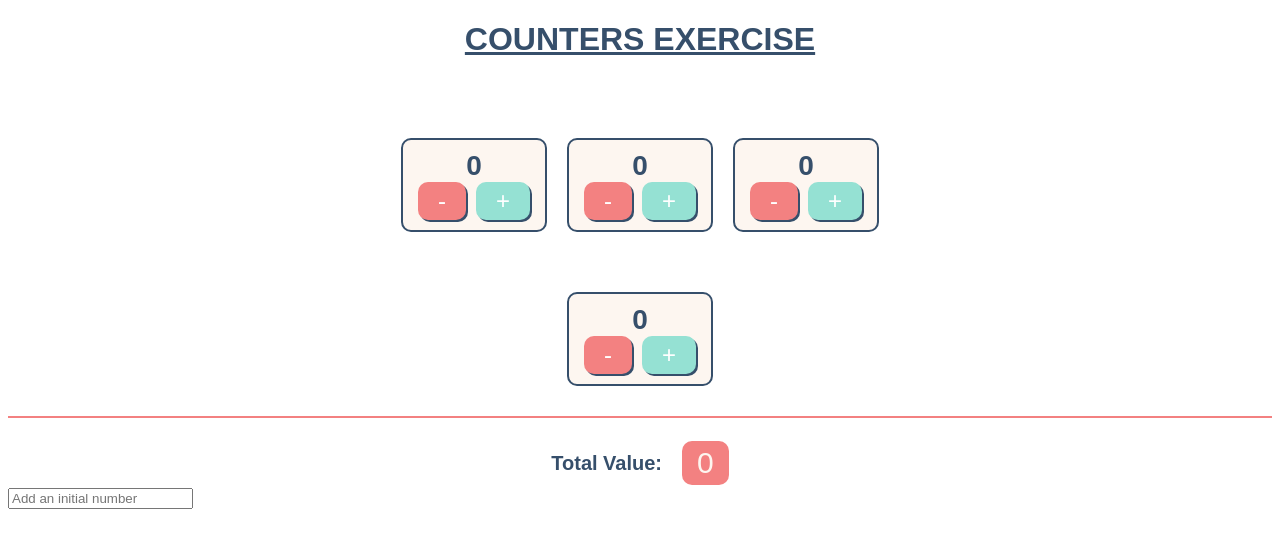
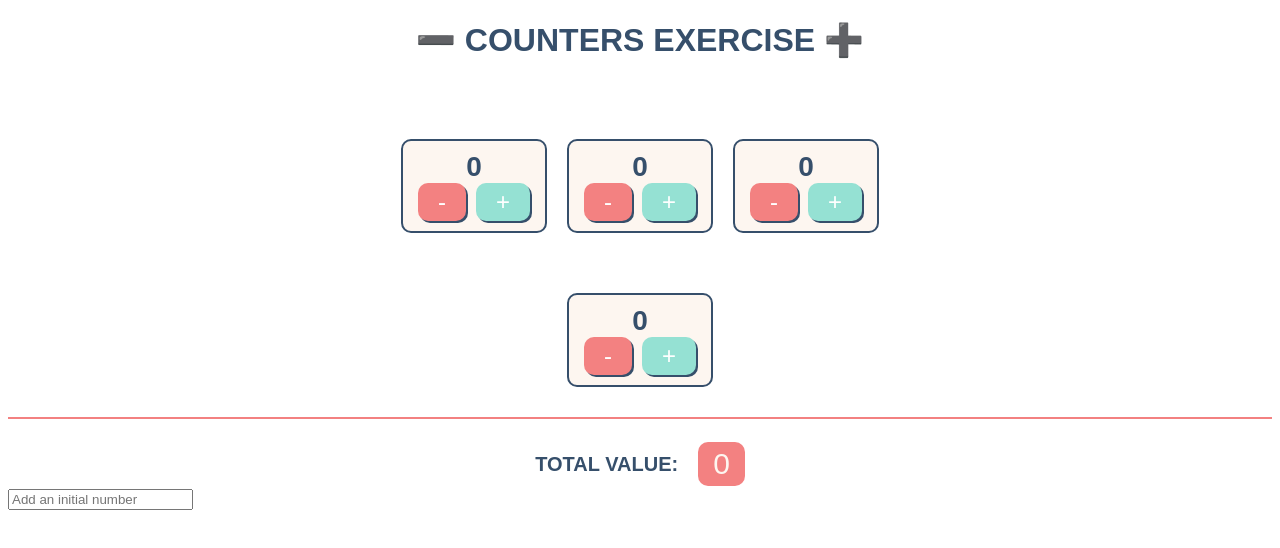
Before and after one commit to IrenePerezAlonso/Intent-HQ-exercise, a React (Create React App) app in the folder code-challenges-master/javascript/counters/: page / in a window 1280 px wide. Shown: the top 548 px of the page. Built offline with nearby package versions, Linux system fonts and the light colour scheme.

Commit message:
Retouch general styles

```diff
--- a/code-challenges-master/javascript/counters/src/components/App/App.css
+++ b/code-challenges-master/javascript/counters/src/components/App/App.css
@@ -6,7 +6,6 @@
   display: flex;
   justify-content: center;
   margin-bottom: 70px;
-  text-decoration: underline;
   text-transform: uppercase;
 }
 .app .app-threeCounters {
--- a/code-challenges-master/javascript/counters/src/components/App/App.js
+++ b/code-challenges-master/javascript/counters/src/components/App/App.js
@@ -42,7 +42,7 @@ function App() {
   return (
     <>
     <div className="app">
-      <h1 className="app-tittle">Counters exercise</h1>
+      <h1 className="app-tittle">➖ Counters exercise ➕</h1>
       <div className="app-threeCounters">
         {fullData.map((counter) => (
           <Counter key={counter.id} id={counter.id} value={counter.value} removeValue={handleRemoveValue} addValue={handleAddValue} />
--- a/code-challenges-master/javascript/counters/src/components/App/App.scss
+++ b/code-challenges-master/javascript/counters/src/components/App/App.scss
@@ -8,7 +8,6 @@
     display: flex;
     justify-content: center;
     margin-bottom: 70px;
-    text-decoration: underline;
     text-transform: uppercase;
   }
 
--- a/code-challenges-master/javascript/counters/src/components/Total/Total.css
+++ b/code-challenges-master/javascript/counters/src/components/Total/Total.css
@@ -6,6 +6,7 @@
 }
 .app-totalValue__tittle {
   font-size: 20px;
+  text-transform: uppercase;
 }
 .app-totalValue__number {
   color: #FDF6F0;
--- a/code-challenges-master/javascript/counters/src/components/Total/Total.scss
+++ b/code-challenges-master/javascript/counters/src/components/Total/Total.scss
@@ -8,6 +8,7 @@
 
     &__tittle {
         font-size: 20px;
+        text-transform: uppercase;
     }
 
     &__number {
```
